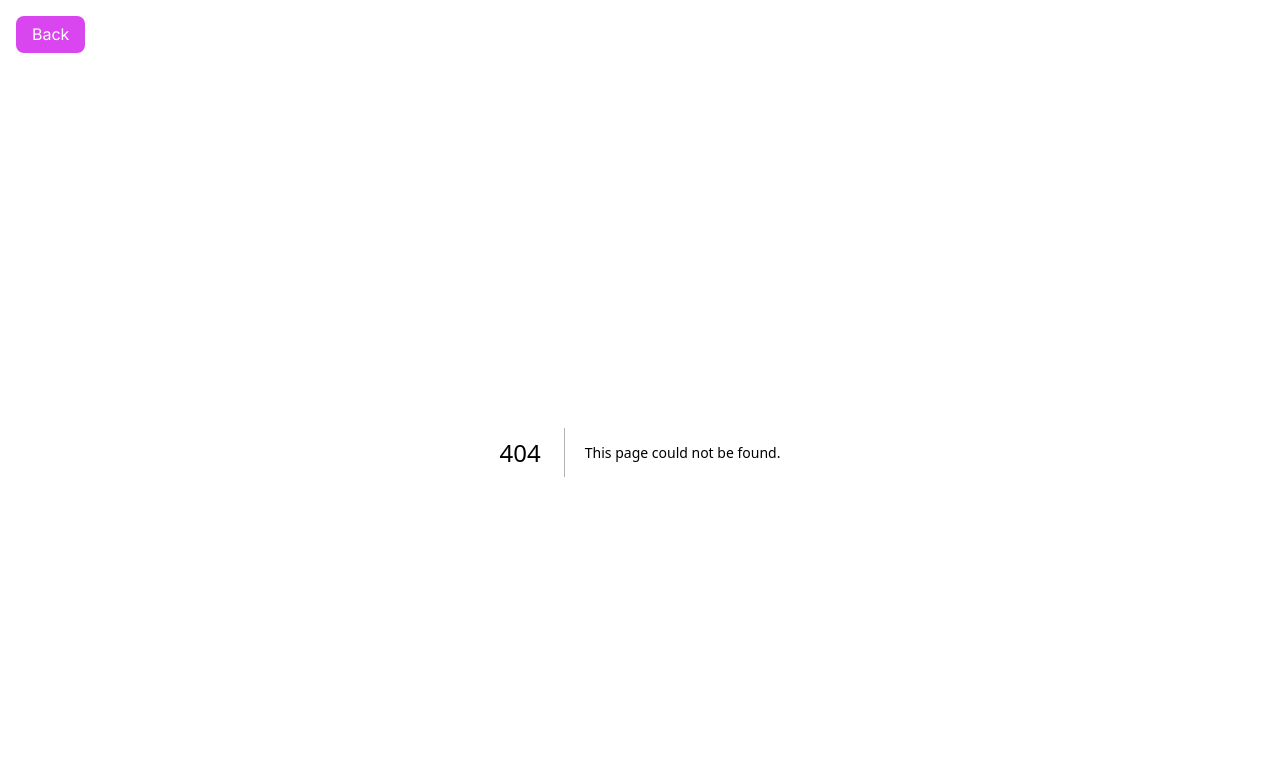
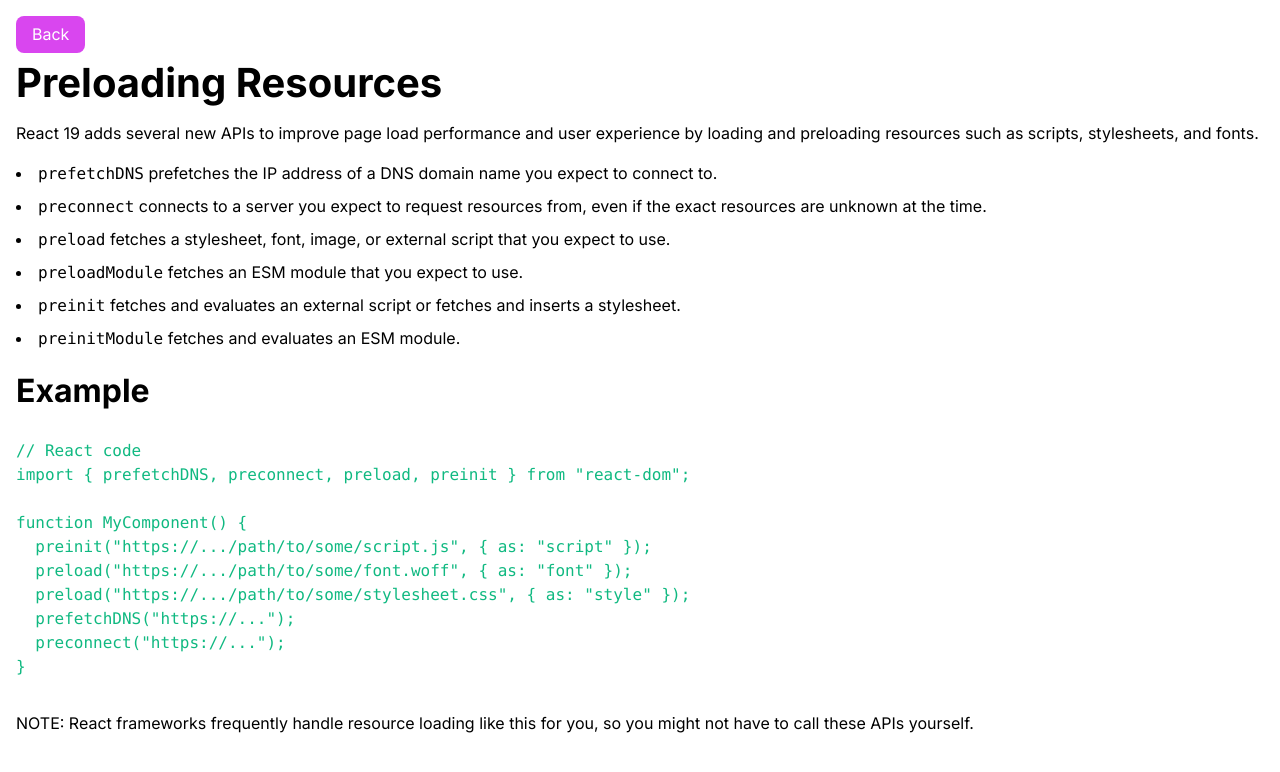
Before and after one commit to emanuelefavero/react-19, a Next.js app: page /preloading-resources in a window 1280 px wide. Before the commit this address had no page. Shown: the top 772 px of the page. Built offline with nearby package versions, Linux system fonts and the light colour scheme.

Commit message:
add preloading-resources

```diff
--- a/app/page.js
+++ b/app/page.js
@@ -31,6 +31,9 @@ export default function Home() {
           <li>
             <Link href='/custom-hooks'>Custom Hooks</Link>
           </li>
+          <li>
+            <Link href='/preloading-resources'>Preloading Resources</Link>
+          </li>
         </ul>
       </nav>
     </>
--- /dev/null
+++ b/app/preloading-resources/page.js
@@ -0,0 +1,63 @@
+export default function Page() {
+  return (
+    <>
+      <h1 className='mb-2'>Preloading Resources</h1>
+
+      <p className='mb-4'>
+        React 19 adds several new APIs to improve page load performance and user
+        experience by loading and preloading resources such as scripts,
+        stylesheets, and fonts.
+      </p>
+
+      <ul className='list-disc list-inside mb-4'>
+        <li className='mb-2'>
+          <code>prefetchDNS</code> prefetches the IP address of a DNS domain
+          name you expect to connect to.
+        </li>
+        <li className='mb-2'>
+          <code>preconnect</code> connects to a server you expect to request
+          resources from, even if the exact resources are unknown at the time.
+        </li>
+        <li className='mb-2'>
+          <code>preload</code> fetches a stylesheet, font, image, or external
+          script that you expect to use.
+        </li>
+        <li className='mb-2'>
+          <code>preloadModule</code> fetches an ESM module that you expect to
+          use.
+        </li>
+        <li className='mb-2'>
+          <code>preinit</code> fetches and evaluates an external script or
+          fetches and inserts a stylesheet.
+        </li>
+        <li className='mb-2'>
+          <code>preinitModule</code> fetches and evaluates an ESM module.
+        </li>
+      </ul>
+
+      <h2>Example</h2>
+
+      <pre className='mb-2'>
+        <code className='text-emerald-500'>
+          {`
+// React code
+import { prefetchDNS, preconnect, preload, preinit } from "react-dom";
+
+function MyComponent() {
+  preinit("https://.../path/to/some/script.js", { as: "script" });
+  preload("https://.../path/to/some/font.woff", { as: "font" });
+  preload("https://.../path/to/some/stylesheet.css", { as: "style" });
+  prefetchDNS("https://...");
+  preconnect("https://...");
+}
+        `}
+        </code>
+      </pre>
+
+      <p>
+        NOTE: React frameworks frequently handle resource loading like this for
+        you, so you might not have to call these APIs yourself.
+      </p>
+    </>
+  )
+}
```
